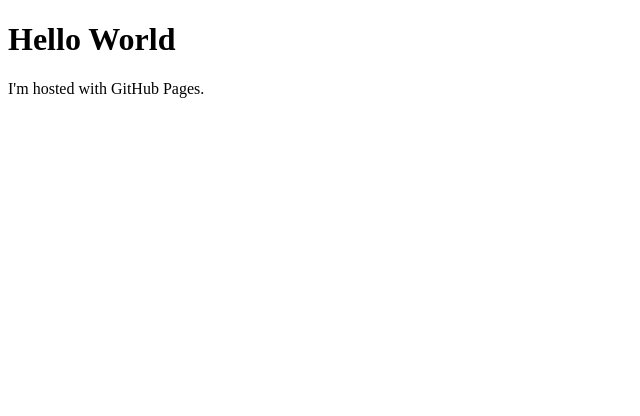
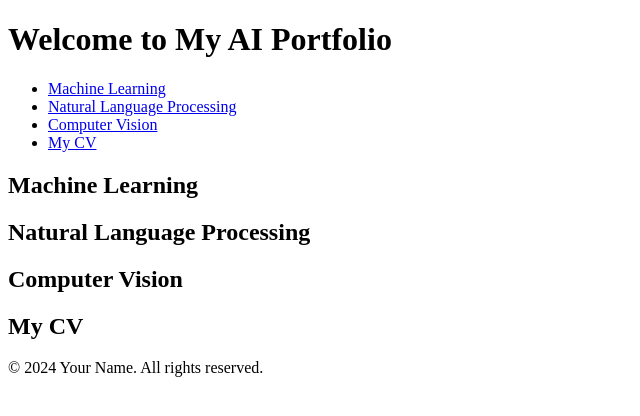
Before and after one commit to MyTensorFlows/MyTensorFlows.github.io, a plain HTML site: page index.html in a window 1280 px wide. Shown: the whole page, without its empty margins (0-640 px from the left). Drawn offline with Linux system fonts and the light colour scheme.

Commit message:
Update index.html

```diff
--- a/index.html
+++ b/index.html
@@ -1,7 +1,50 @@
 <!DOCTYPE html>
-<html>
+<html lang="en">
+<head>
+    <meta charset="UTF-8">
+    <meta name="viewport" content="width=device-width, initial-scale=1.0">
+    <title>My AI Portfolio</title>
+    <style>
+        /* Add your custom CSS styles here */
+    </style>
+</head>
 <body>
-<h1>Hello World</h1>
-<p>I'm hosted with GitHub Pages.</p>
+    <header>
+        <h1>Welcome to My AI Portfolio</h1>
+        <nav>
+            <ul>
+                <li><a href="#machine-learning">Machine Learning</a></li>
+                <li><a href="#natural-language-processing">Natural Language Processing</a></li>
+                <li><a href="#computer-vision">Computer Vision</a></li>
+                <li><a href="#my-cv">My CV</a></li>
+            </ul>
+        </nav>
+    </header>
+
+    <main>
+        <section id="machine-learning">
+            <h2>Machine Learning</h2>
+            <!-- Add content related to machine learning -->
+        </section>
+
+        <section id="natural-language-processing">
+            <h2>Natural Language Processing</h2>
+            <!-- Add content related to natural language processing -->
+        </section>
+
+        <section id="computer-vision">
+            <h2>Computer Vision</h2>
+            <!-- Add content related to computer vision -->
+        </section>
+
+        <section id="my-cv">
+            <h2>My CV</h2>
+            <!-- Add your CV content here -->
+        </section>
+    </main>
+
+    <footer>
+        <p>&copy; 2024 Your Name. All rights reserved.</p>
+    </footer>
 </body>
 </html>
```
